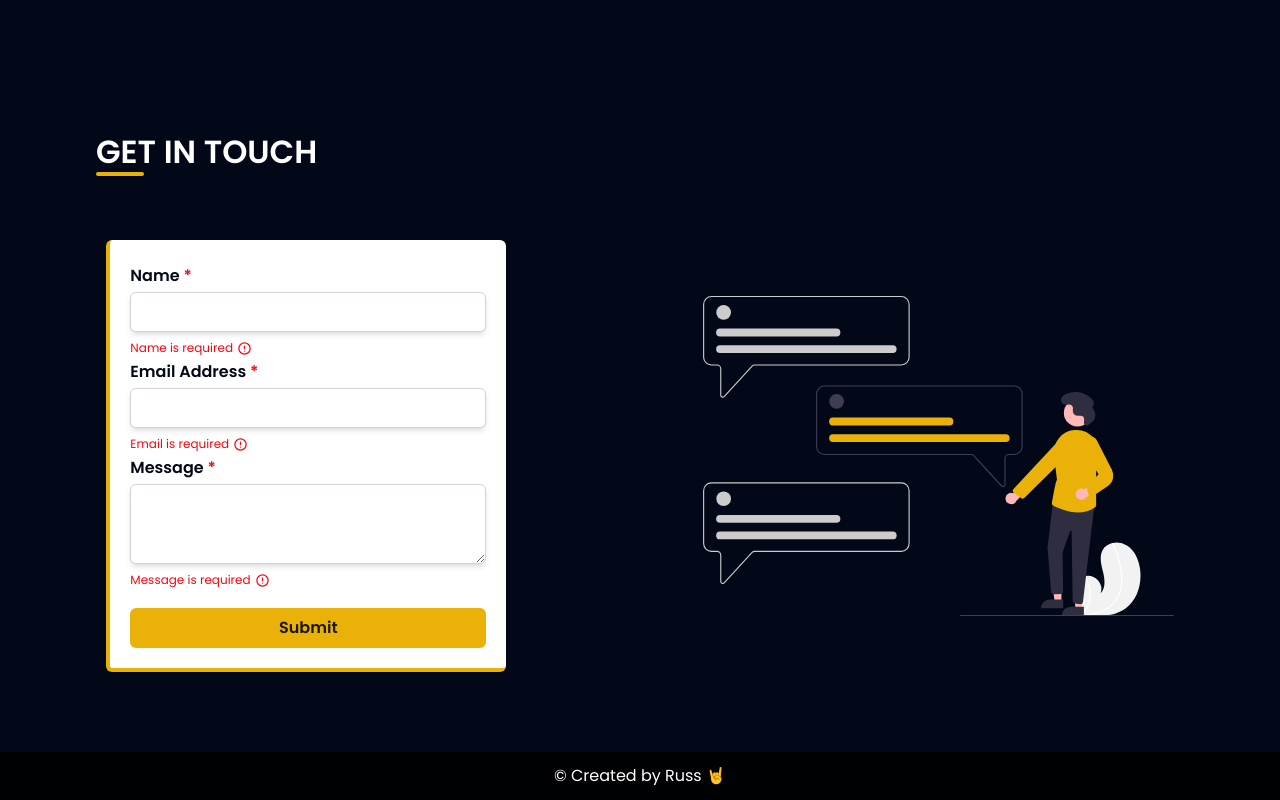
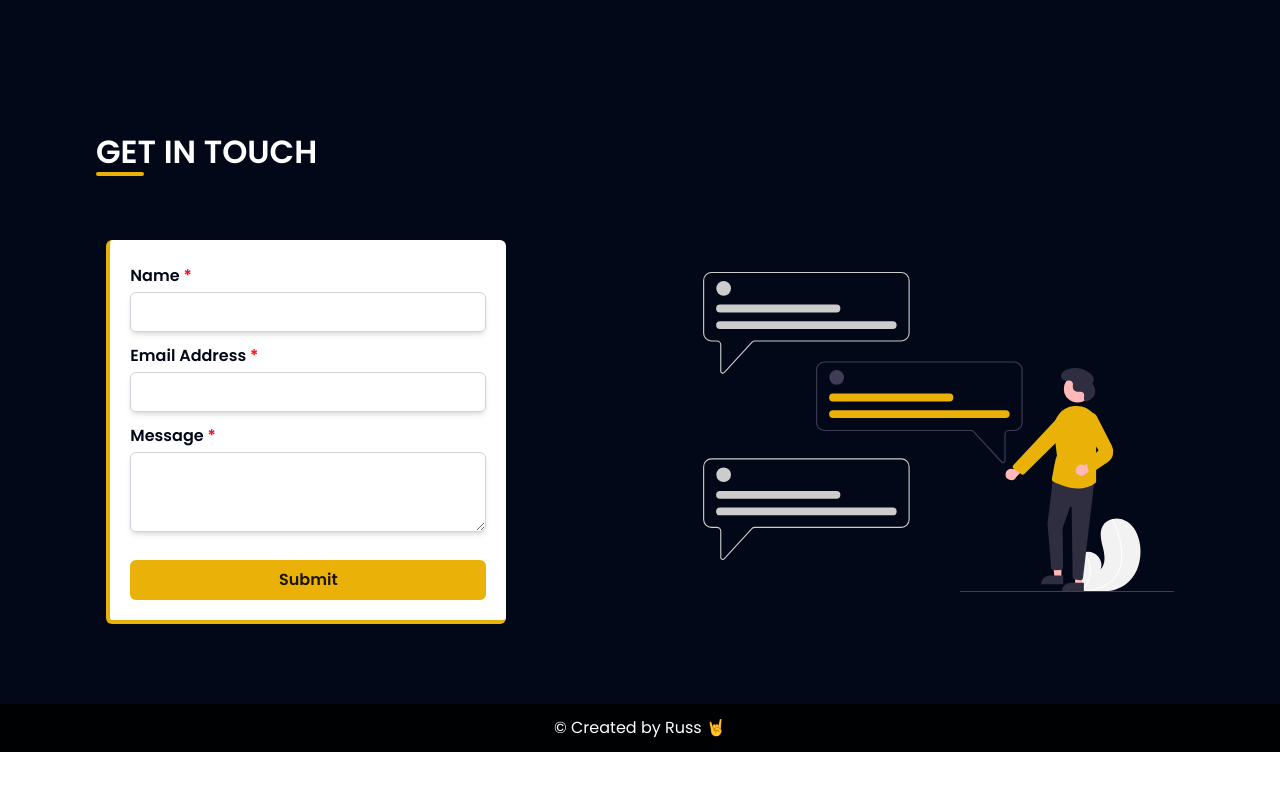
Before and after one commit to russellbanares322/personal-portfolio-v2, a React (Vite) app: page / in a window 1280 px wide. Shown: the part 3732-4532 px from the top of the page. After the commit the page ends 4484 px from the top, so only its background shows below. Built offline with nearby package versions, Linux system fonts and the light colour scheme; no server answers.

Commit message:
feat: properly display warning message in contact form

```diff
--- a/src/sections/Contact/Contact.tsx
+++ b/src/sections/Contact/Contact.tsx
@@ -98,15 +98,12 @@ const Contact = () => {
               )}
               type="text"
             />
-            <p
-              className={twMerge(
-                isInputDirty && !formData.userName ? "visible" : "hidden",
-                "text-xs text-red flex items-center gap-1"
-              )}
-            >
+            {isInputDirty && !formData.userName && (
+              <p className="text-xs text-red flex items-center gap-1">
                 Name is required
                 <HiOutlineExclamationCircle size={15} />
               </p>
+            )}
             <label className="input-label-style">Email Address</label>
             <input
               value={formData.email}
@@ -120,15 +117,12 @@ const Contact = () => {
               )}
               type="email"
             />
-            <p
-              className={twMerge(
-                isInputDirty && !formData.email ? "visible" : "hidden",
-                "text-xs text-red flex items-center gap-1"
-              )}
-            >
+            {isInputDirty && !formData.email && (
+              <p className="text-xs text-red flex items-center gap-1">
                 Email is required
                 <HiOutlineExclamationCircle size={15} />
               </p>
+            )}
             <label className="input-label-style">Message</label>
             <textarea
               value={formData.message}
@@ -141,15 +135,12 @@ const Contact = () => {
                 "textarea-style mb-2"
               )}
             />
-            <p
-              className={twMerge(
-                isInputDirty && !formData.message ? "visible" : "hidden",
-                " text-xs text-red flex items-center gap-1"
-              )}
-            >
+            {isInputDirty && !formData.message && (
+              <p className="text-xs text-red flex items-center gap-1">
                 Message is required
                 <HiOutlineExclamationCircle size={15} />
               </p>
+            )}
             <motion.button
               whileTap={buttonAnimation.whileTap}
               whileHover={buttonAnimation.whileHover}
```
Lines whose indentation alone changed are shown as unchanged.
